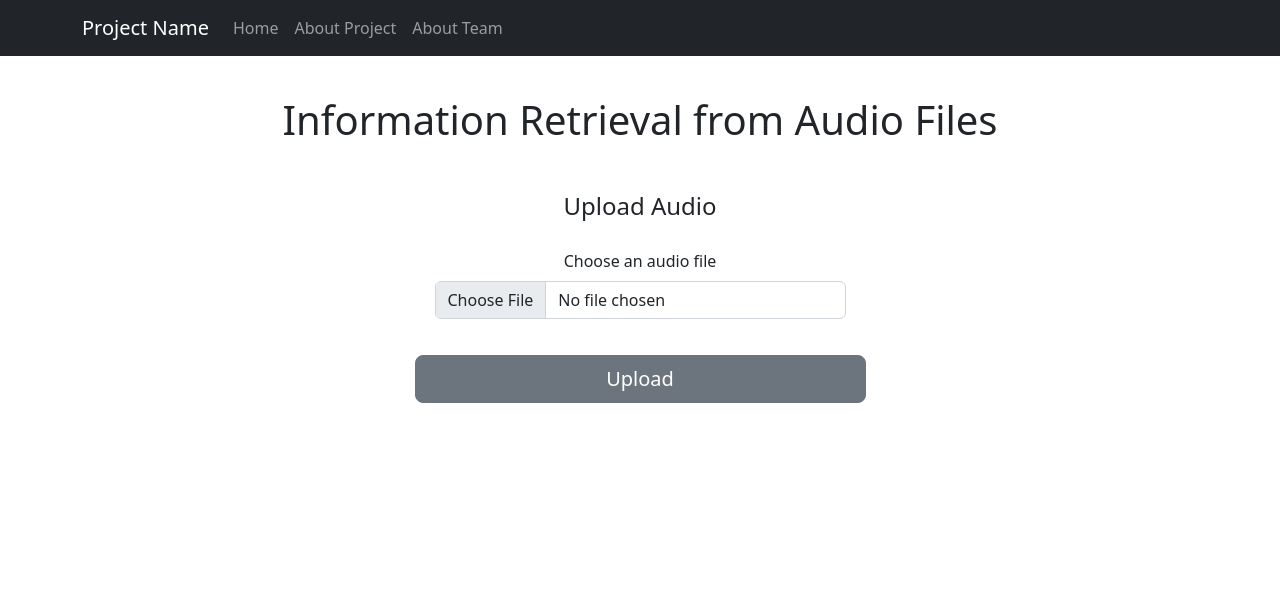
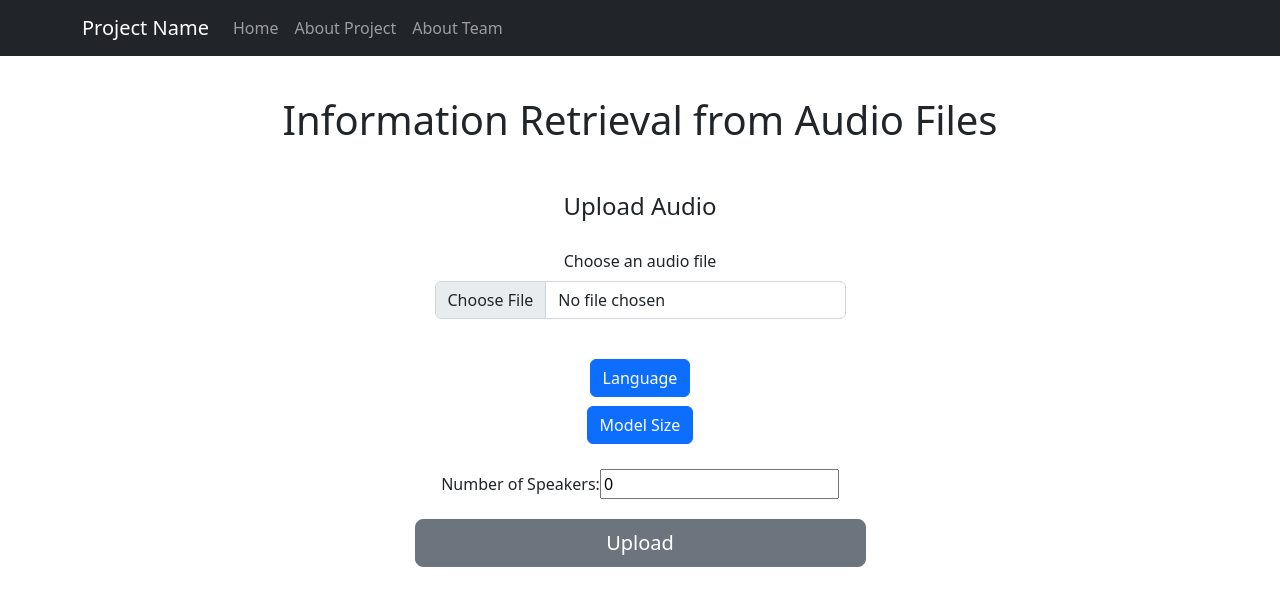
Before and after one commit to jogithschan/SpeakSieve, a React (Create React App) app in the folder frontend/: page / in a window 1280 px wide. Shown: the top 606 px of the page. Built offline with nearby package versions, Linux system fonts and the light colour scheme.

Commit message:
Adding the drop-down and integer input

```diff
--- /dev/null
+++ b/frontend/src/components/Home.css
@@ -0,0 +1,39 @@
+.dropdown {
+    position: relative;
+    padding: 1%
+  }
+
+  .menu {
+    /* position: absolute; */
+
+    list-style-type: none;
+    /* margin: 5px 0; */
+    padding: 0;
+
+    border: 1px solid grey;
+    width: 150px;
+  }
+
+  .menu > li {
+    margin: 0;
+
+    background-color: white;
+  }
+
+  .menu > li:hover {
+    background-color: lightgray;
+  }
+
+  .menu > li > button {
+    width: 100%;
+    height: 100%;
+    text-align: left;
+
+    background: none;
+    color: inherit;
+    border: none;
+    padding: 5px;
+    margin: 0;
+    font: inherit;
+    cursor: pointer;
+  }
--- a/frontend/src/components/Home.jsx
+++ b/frontend/src/components/Home.jsx
@@ -4,6 +4,7 @@
 import ListGroup from 'react-bootstrap/ListGroup';
 import { Container, Row, Col, Form, Collapse, Alert, Spinner } from 'react-bootstrap';
 import Button from 'react-bootstrap/Button';
+import './Home.css';
 
 const Home = () => {
 
@@ -11,6 +12,14 @@
     const [fileUploaded, setFileUploaded] = useState(false)
     const [transcriptionResult, setTranscriptionResult] = useState(null)
     const [processing, setProcessing] = useState(false)
+    const [open1, setOpen1] = React.useState(false);
+    const [open2, setOpen2] = React.useState(false);
+    const [buttonText, setButtonText] = useState(Language1);
+    const [num_spe, set_num_spe] = useState(0);
+
+    var Language1 = 'Language';
+    var Size1 = '';
+    var Number_Speakers = 0;
 
     const updateSelectedFile = (e) => {
         setSelectedFile(e.target.files[0])
@@ -45,6 +54,70 @@
         setProcessing(false)
     }
 
+    const handleOpen1 = () => {
+        setOpen1(!open1);
+        setButtonText(Language1);
+
+    };
+
+    const  handleOpen2 = () => {
+        setOpen2(!open2);
+    }
+
+    const LanguageEnglish = () => {
+        // do something
+        Language1 = 'English';
+        // setButtonText('English');
+        setOpen1(false);
+    };
+
+    const LanguageAny = () => {
+        // do something
+        Language1 = 'Any';
+        setOpen1(false);
+    };
+
+    const SizeTiny = () => {
+        // do something
+        Size1 = 'Tiny';
+        setOpen2(false);
+    };
+
+    const SizeBase = () => {
+        // do something
+        Size1 = 'Base';
+        setOpen2(false);
+    };
+
+    const SizeSmall = () => {
+        // do something
+        Size1 = 'Small';
+        setOpen2(false);
+    };
+
+    const SizeMedium = () => {
+        // do something
+        Size1 = 'Medium';
+        setOpen2(false);
+    };
+
+    const SizeLarge = () => {
+        // do something
+        Size1 = 'Large';
+        setOpen2(false);
+    };
+
+    // const Num_Speakers = () =>{
+    //     Number_Speakers = num_spe;
+    //     // console.log(Number_Speakers);
+    // }
+
+    const Num_Speakers = (e) => {
+        set_num_spe(e.target.value)
+        Number_Speakers = e.target.value;
+    }
+
+
     return (
         <div>
             <h1 style={{ padding : 40 }}>Information Retrieval from Audio Files</h1>
@@ -62,6 +135,56 @@
                                         <Form.Control type='file' onChange={updateSelectedFile} accept='audio/*' />
                                     </Form.Group>
                                 </Form>
+
+                                <div className="d-grid gap-2">
+                                    <div className="dropdown">
+                                        <Button onClick={handleOpen1}>Language</Button>
+                                        {open1 ?(
+                                            <ul className="menu">
+                                            <li className="menu-item">
+                                                <Button onClick={LanguageEnglish}>English</Button>
+                                            </li>
+                                            <li className="menu-item">
+                                                <Button onClick={LanguageAny}>Any</Button>
+                                            </li>
+                                            </ul>
+                                            // setButtonText('clicked');
+                                        ) : null}
+                                    </div>
+                                </div>
+
+                                <div className="d-grid gap-2">
+                                    <div className="dropdown">
+                                        <Button onClick={handleOpen2}>Model Size</Button>
+                                        {open2 ? (
+                                            <ul className="menu">
+                                            <li className="menu-item">
+                                                <Button onClick={SizeTiny}>Tiny</Button>
+                                            </li>
+                                            <li className="menu-item">
+                                                <Button onClick={SizeBase}>Base</Button>
+                                            </li>
+                                            <li className="menu-item">
+                                                <Button onClick={SizeSmall}>Small</Button>
+                                            </li>
+                                            <li className="menu-item">
+                                                <Button onClick={SizeMedium}>Medium</Button>
+                                            </li>
+                                            <li className="menu-item">
+                                                <Button onClick={SizeLarge}>Large</Button>
+                                            </li>
+                                            </ul>
+                                        ) : null}
+                                    </div>
+                                </div>
+                                <div style={{ padding: 20}}>
+                                    <form>
+                                        <label>Number of Speakers:
+                                            <input type="number" value={num_spe} onChange={Num_Speakers} />
+                                        </label>
+                                    </form>
+                                </div>
+
                                 <div className="d-grid gap-2">
                                     <Button variant="secondary" size="lg" onClick={ updateFileUploaded }>
                                         Upload
```
